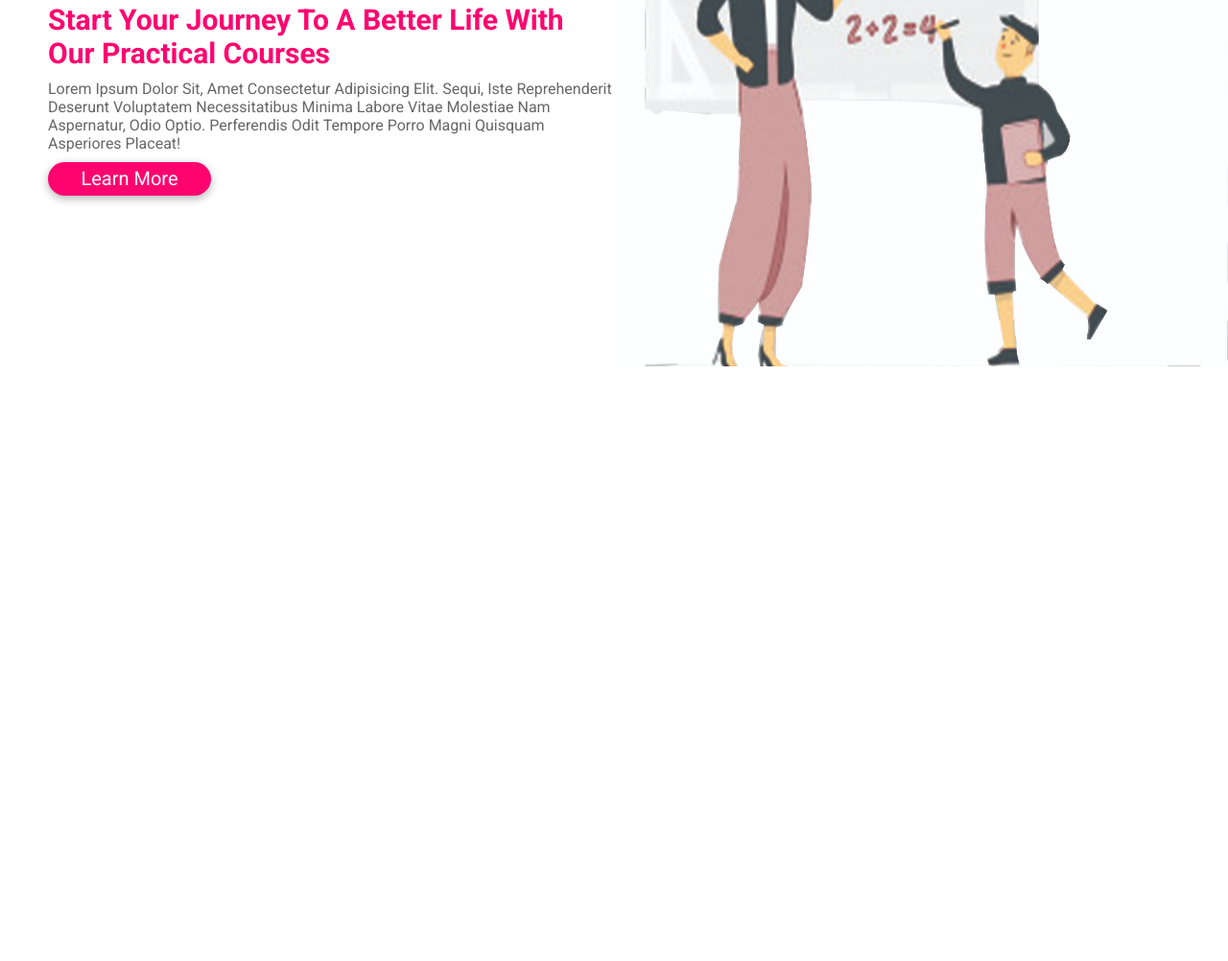
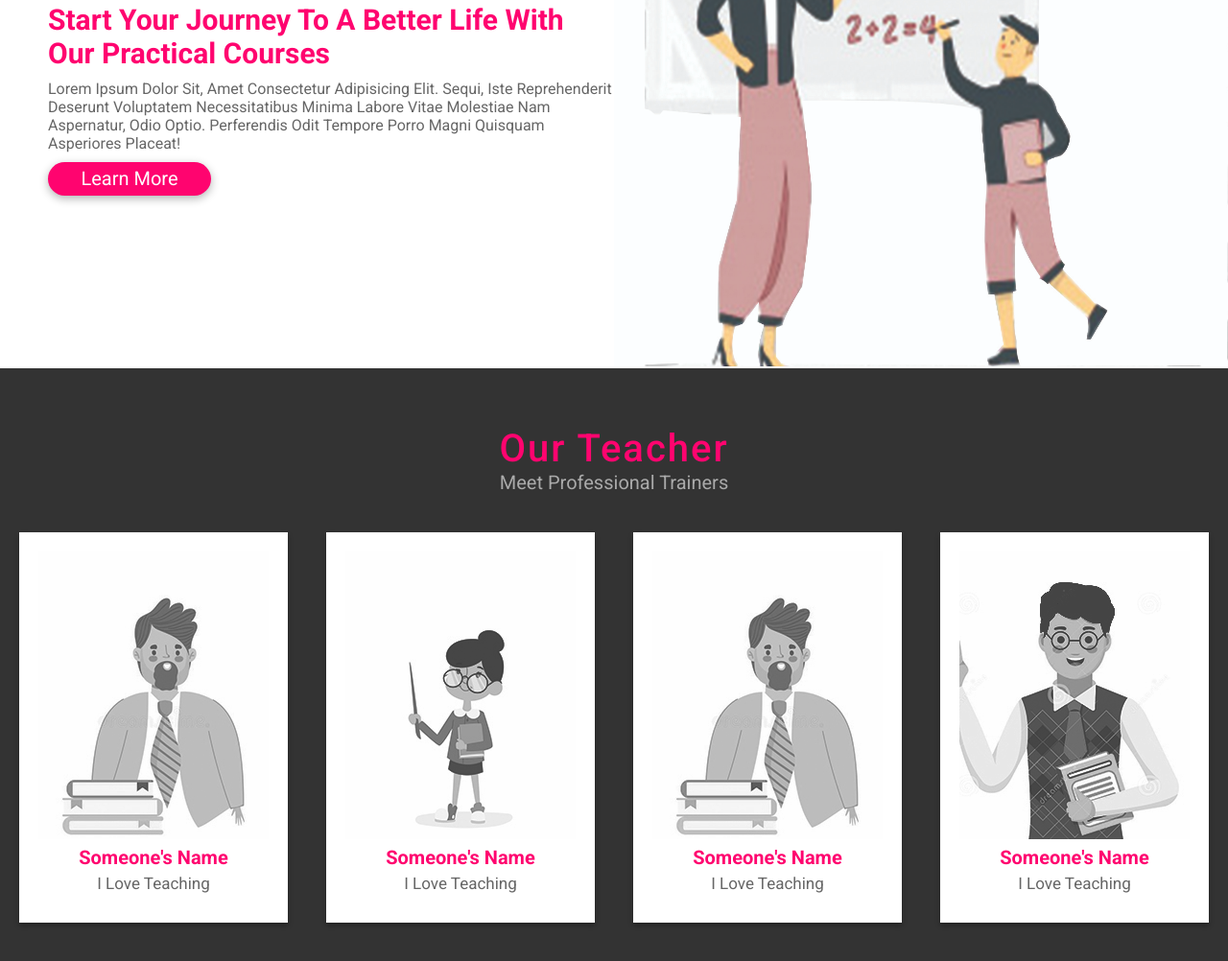
Before and after one commit to Balwin123/Educational-1, a plain HTML site: page index.html in a window 1280 px wide. Shown: the part 1109-2111 px from the top of the page at 96% size. Before the commit the page ends 1493 px from the top, so only its background shows below. Drawn offline with nearby package versions, Linux system fonts and the light colour scheme.

Commit message:
add teacher section

```diff
--- a/css/style.css
+++ b/css/style.css
@@ -245,6 +245,52 @@ header .fa-times{
     letter-spacing: .2rem;
     opacity: .8;
 }
+/* teacher section styling */
+.teacher{
+    background: #333;
+}
+.teacher .card-container{
+    display: flex;
+    align-items: center;
+    justify-content: center;
+    flex-wrap: wrap;
+    padding: 2rem 0;
+}
+.teacher .card-container .card{
+    padding: 2rem;
+    margin: 2rem;
+    text-align: center;
+    background: #fff;
+    width: 28rem;
+    box-shadow: 0 .3rem .5rem rgba(0,0,0,.3);
+}
+.teacher .card-container .card img{
+    max-width: 100%;
+    height: 30rem;
+    object-fit: cover;
+    filter: grayscale();
+    transition: .2s;
+}
+.teacher .card-container .card:hover img{
+    filter: grayscale(0);
+}
+.teacher .card-container .card h3{
+    color: var(--pink);
+    font-size: 2rem;
+    padding: .5rem 0;
+}
+.teacher .card-container .card p{
+    font-size: 1.7rem;
+    color: #666;
+}
+.teacher .card-container .card .icons i{
+    font-size: 1.9rem;
+    padding: 1.5rem .5rem;
+    color: var(--pink);
+}
+.teacher .card-container .card .icons a:hover{
+    color: var(--violet);
+}
 
 
 
--- a/index.html
+++ b/index.html
@@ -80,6 +80,64 @@
     </section>
     <!-- about section ends -->
 
+    <!-- teacher section starts -->
+    <section class="teacher" id="teacher">
+        <h1 class="heading">Our Teacher</h1>
+        <h3 class="title">Meet Professional Trainers</h3>
+
+        <div class="card-container">
+
+            <div class="card">
+                <img src="assets/im2.jpg" alt="">
+                <h3>Someone's Name</h3>
+                <p>I Love Teaching</p>
+                <div class="icons">
+                    <a href="#" class="fas fa-facebook-f"></a>
+                    <a href="#" class="fas fa-twitter"></a>
+                    <a href="#" class="fas fa-instagram"></a>
+                    <a href="#" class="fas fa-github"></a>
+                </div>
+            </div>
+
+            <div class="card">
+                <img src="assets/im1.jpg" alt="">
+                <h3>Someone's Name</h3>
+                <p>I Love Teaching</p>
+                <div class="icons">
+                    <a href="#" class="fas fa-facebook-f"></a>
+                    <a href="#" class="fas fa-twitter"></a>
+                    <a href="#" class="fas fa-instagram"></a>
+                    <a href="#" class="fas fa-github"></a>
+                </div>
+            </div>
+
+            <div class="card">
+                <img src="assets/im2.jpg" alt="">
+                <h3>Someone's Name</h3>
+                <p>I Love Teaching</p>
+                <div class="icons">
+                    <a href="#" class="fas fa-facebook-f"></a>
+                    <a href="#" class="fas fa-twitter"></a>
+                    <a href="#" class="fas fa-instagram"></a>
+                    <a href="#" class="fas fa-github"></a>
+                </div>
+            </div>
+
+            <div class="card">
+                <img src="assets/im3.jpg" alt="">
+                <h3>Someone's Name</h3>
+                <p>I Love Teaching</p>
+                <div class="icons">
+                    <a href="#" class="fas fa-facebook-f"></a>
+                    <a href="#" class="fas fa-twitter"></a>
+                    <a href="#" class="fas fa-instagram"></a>
+                    <a href="#" class="fas fa-github"></a>
+                </div>
+            </div>
+        </div>
+    </section>
+    <!-- teacher section ends -->
+
 
 
 
--- a/js/std.js
+++ b/js/std.js
@@ -23,7 +23,7 @@ $(document).ready(function(){
 
             if(top >= offset && top < height + offset){
                 $('.navbar ul li a').removeClass('active');
-                $('.navbar').find('[href="#' + id + '"]').addClass('active');
+                $('.navbar').find('[href="#' + id + '"]').addClass('.active');
             }
         });
     });
```
Also changed, not shown: assets/im1.jpg (added), assets/im2.jpg (added), assets/im3.jpg (added).
